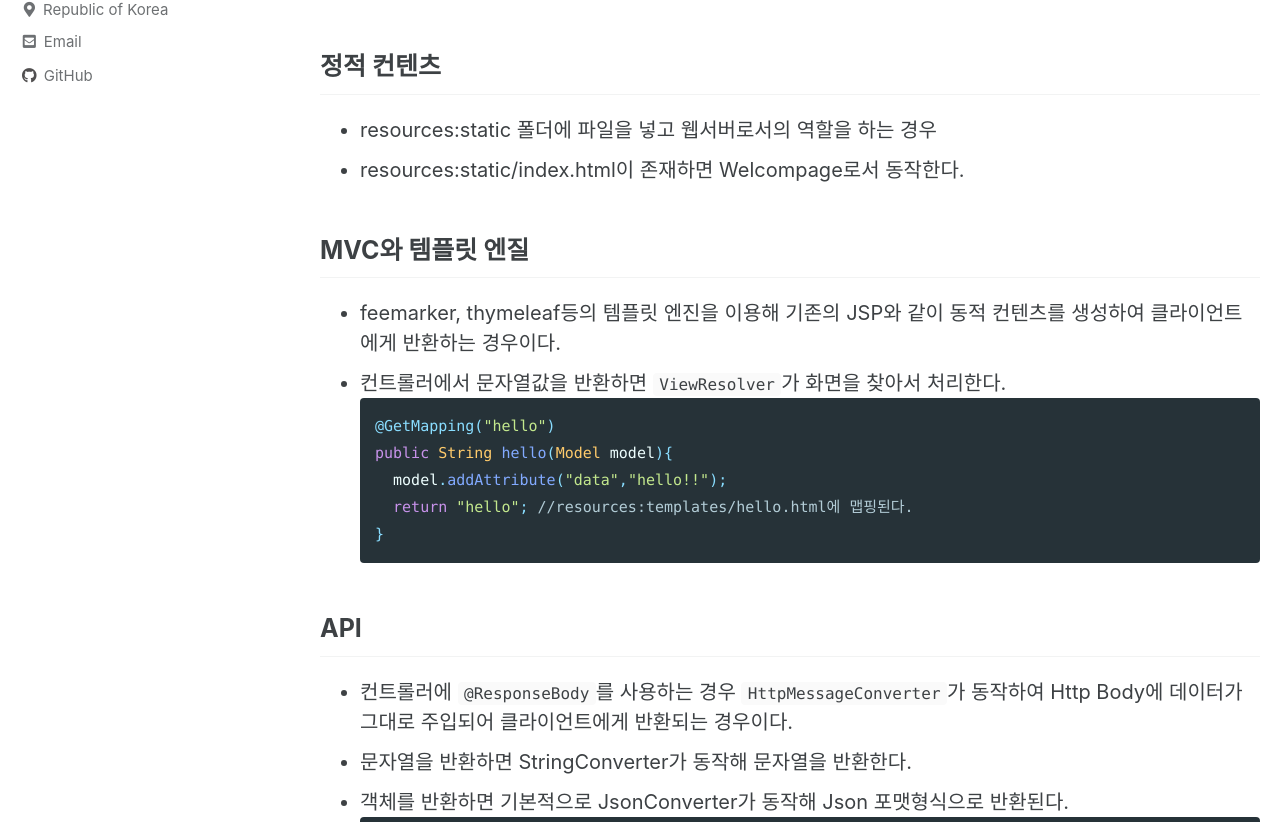
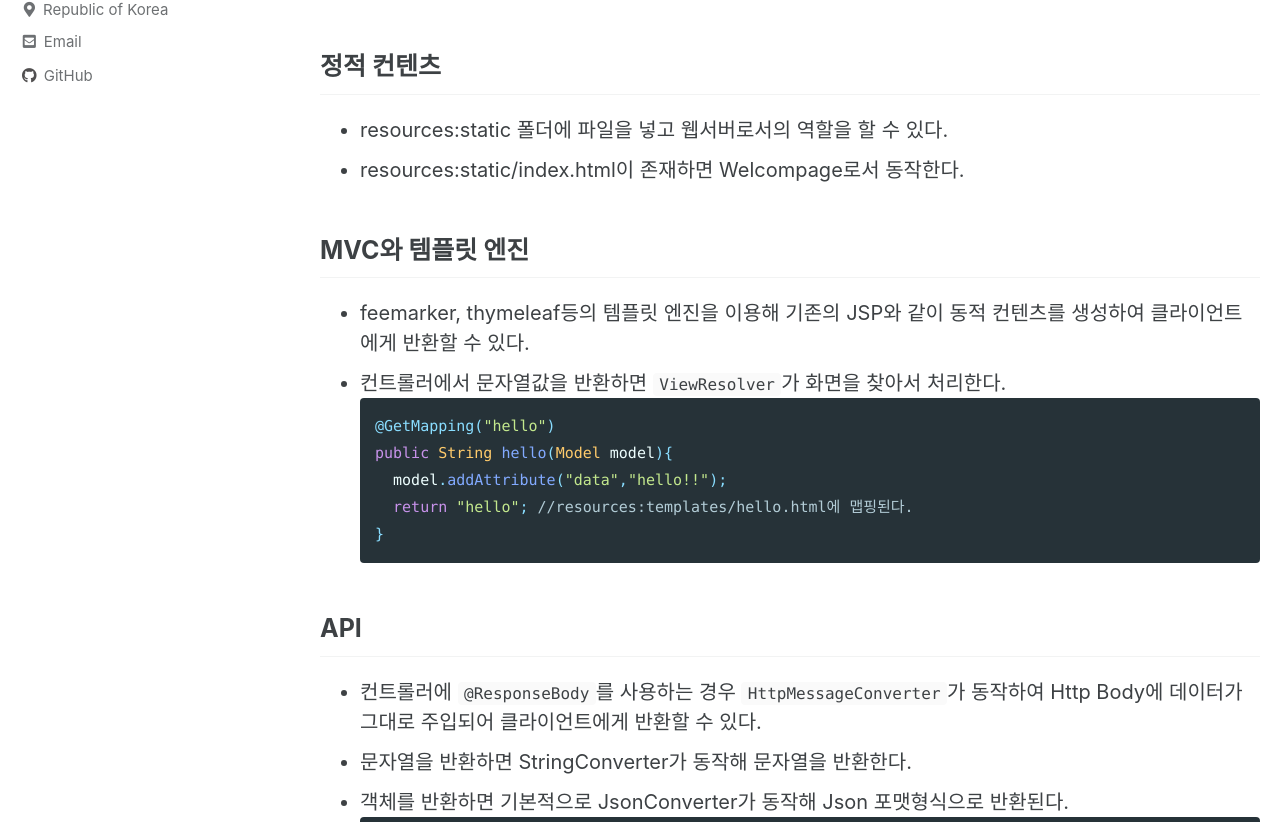
Before and after one commit to maenguin/maenguin.github.io, a Jekyll site: the page built from _posts/2020-12-03-spring-study-01.md, in a window 1280 px wide and 1400 px high, scrolled down 598 px. Shown: the part 142-964 px from the top of the window. Built offline with Jekyll 4.4.1, drawn with Linux system fonts in a browser that asks for light colours; cached includes are drawn as plain includes.

Commit message:
Update 2020-12-03-spring-study-01.md

````diff
--- a/_posts/2020-12-03-spring-study-01.md
+++ b/_posts/2020-12-03-spring-study-01.md
@@ -25,11 +25,11 @@ DI (Dependency Injection)
 * API
 
 ## 정적 컨텐츠
-* resources:static 폴더에 파일을 넣고 웹서버로서의 역할을 하는 경우
+* resources:static 폴더에 파일을 넣고 웹서버로서의 역할을 할 수 있다.
 * resources:static/index.html이 존재하면 Welcompage로서 동작한다.
 
-## MVC와 템플릿 엔질
-* feemarker, thymeleaf등의 템플릿 엔진을 이용해 기존의 JSP와 같이 동적 컨텐츠를 생성하여 클라이언트에게 반환하는 경우이다.
+## MVC와 템플릿 엔진
+* feemarker, thymeleaf등의 템플릿 엔진을 이용해 기존의 JSP와 같이 동적 컨텐츠를 생성하여 클라이언트에게 반환할 수 있다.
 * 컨트롤러에서 문자열값을 반환하면 `ViewResolver`가 화면을 찾아서 처리한다.
 ```java
 @GetMapping("hello")
@@ -41,7 +41,7 @@ public String hello(Model model){
 
 
 ## API
-* 컨트롤러에 `@ResponseBody`를 사용하는 경우 `HttpMessageConverter`가 동작하여 Http Body에 데이터가 그대로 주입되어 클라이언트에게 반환되는 경우이다.
+* 컨트롤러에 `@ResponseBody`를 사용하는 경우 `HttpMessageConverter`가 동작하여 Http Body에 데이터가 그대로 주입되어 클라이언트에게 반환할 수 있다.
 * 문자열을 반환하면 StringConverter가 동작해 문자열을 반환한다.
 * 객체를 반환하면 기본적으로 JsonConverter가 동작해 Json 포맷형식으로 반환된다.
 ```java
````
